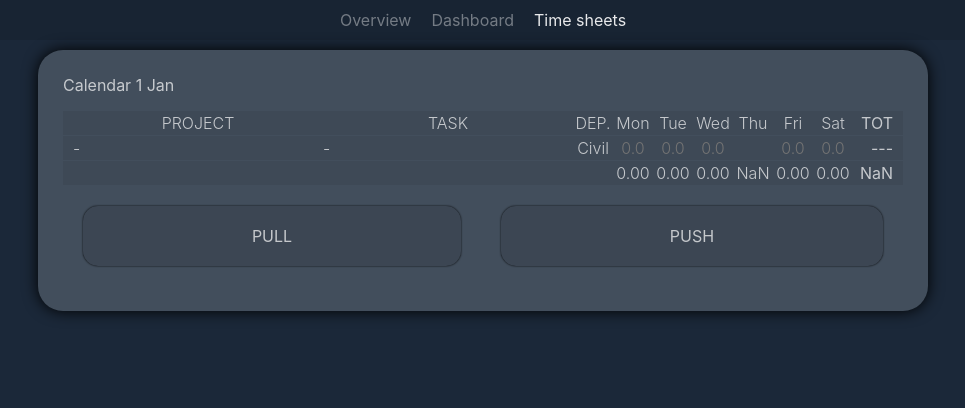
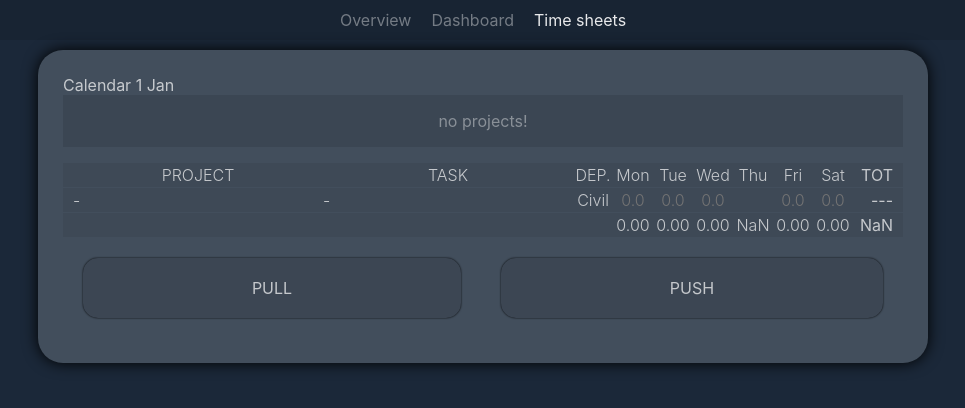
Before and after one commit to dtgoitia/pm, a React (Create React App) app: page / in a window 1280 px wide. Shown: the top 408 px of the page, without its empty margins (157-1122 px from the left). Built offline with nearby package versions, Linux system fonts and the light colour scheme; what toggl-api would draw is missing.

Commit message:
Timesheet project filter started

```diff
--- a/src/components/TimeSheets.js
+++ b/src/components/TimeSheets.js
@@ -181,6 +181,44 @@ function createCalendarEntry(x) {
   })
 }
 
+// TSProjectFilter component -----------------------------------------------
+class TSProjectFilter extends React.Component {
+  constructor(props) {
+    super(props)
+  }
+  render() {
+    let TSProjectFilterItemList = 'no projects!'
+    if (this.props.allProjects) {
+      TSProjectFilterItemList = this.props.allProjects.map((x)=>{
+        return <li key={x}><TSProjectFilterItem project={x} /></li>
+      })
+    }
+    return (
+      <div className='ProjectFilter'>
+        <ul>
+          {TSProjectFilterItemList}
+        </ul>
+      </div>
+    )
+  }
+}
+
+
+// TSProjectFilterItem component -----------------------------------------------
+class TSProjectFilterItem extends React.Component {
+  constructor(props) {
+    super(props)
+    this.state = { selected: false }
+  }
+  render() {
+    return (
+      <span>
+        {this.props.project}
+      </span>
+    )
+  }
+}
+
 // TimeSheets component ----------------------------------------------------
 class TimeSheets extends React.Component {
   constructor (props) {
@@ -250,8 +288,8 @@ class TimeSheets extends React.Component {
   }
 
   getProjects() {
-    let existingProjects = this.state.projectList;
-    console.log('existingProjects:', existingProjects);
+    // let existingProjects = this.state.projectList;
+    console.log('TimeSheet.getProjects() runned');
   }
 
   seeState() {
@@ -268,10 +306,13 @@ class TimeSheets extends React.Component {
     const timesheetDataToPlot = this.state.dataToPlot.map((x) => createCalendarEntry(x));
     // Calculate last row values (totals) accoring to dataToPlot
     const lastRowTotals = GetLastRawTotals(timesheetDataToPlot);
+    let existingProjects = this.state.projectList;
+    console.log('existingProjects:', existingProjects);
 
     return (
       <div className='TS_Container'>
         Calendar {dateformat(earliestDate, 'd mmm')}
+        <TSProjectFilter allProjects={existingProjects ? existingProjects : null} />
         <ul className='TS_Calendar'>
           <TSCalendarFirstRow />
           {timesheetDataToPlot.map(function (x,index) {
--- a/src/index.css
+++ b/src/index.css
@@ -263,6 +263,21 @@ li {
   background-color: var(--color-time-button-hover);
 }
 
+/* PROJECT FILTER ------------------------- */
+.ProjectFilter {
+  display: flex;
+  justify-content: center;
+  margin: 0;
+
+  color: var(--color-header-normal);
+
+  background-color: var(--color-header-background);
+}
+.ProjectFilter li {
+  margin: 5px;
+  cursor: pointer;
+}
+
 /* TEST --------------------------------- */
 .test {
   max-width: 500px;
```
